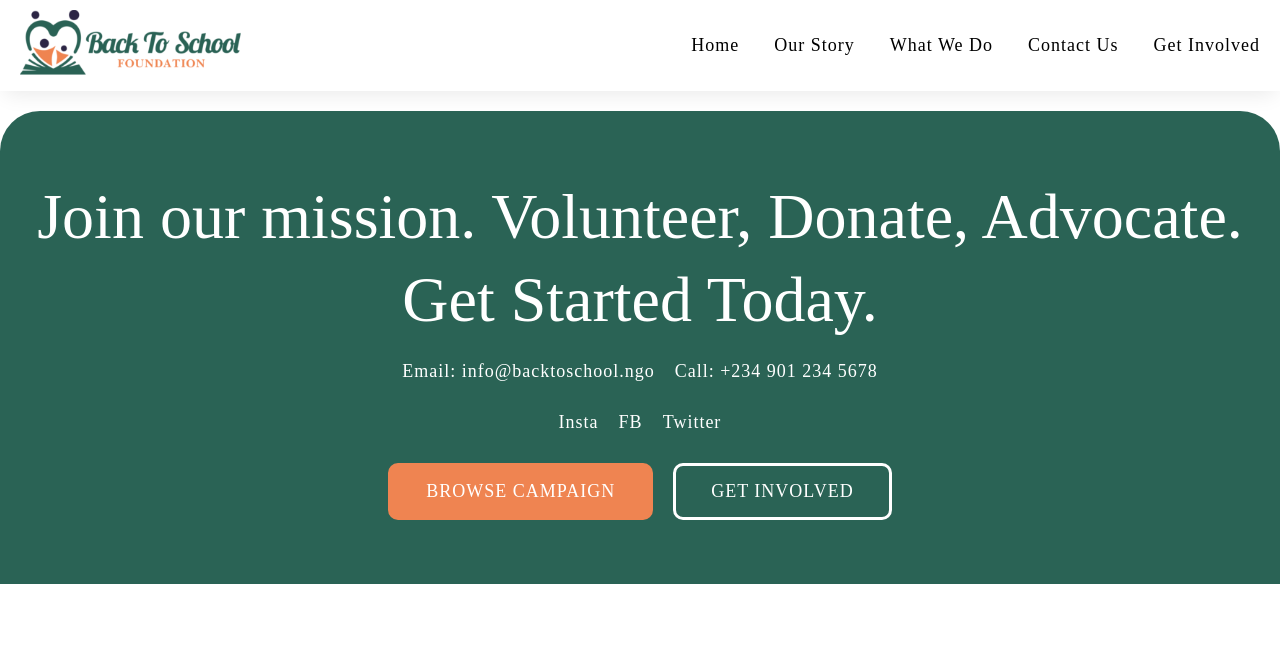
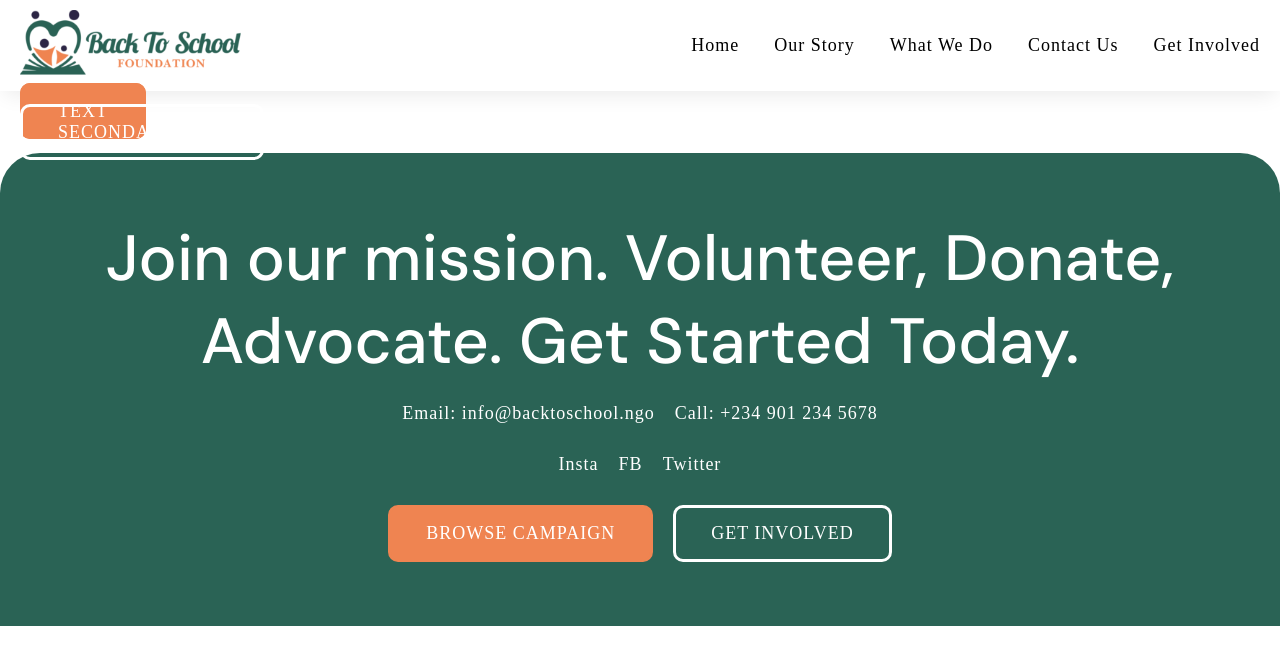
Before and after one commit to TechduceAfrica/back-to-school, a React (Create React App) app: page / in a window 1280 px wide. Shown: the top 664 px of the page. Built offline with nearby package versions, Linux system fonts and the light colour scheme.

Commit message:
Button Components
Primary and secondary button components created

```diff
--- a/src/App.css
+++ b/src/App.css
@@ -1,3 +1,5 @@
+@import url('https://fonts.googleapis.com/css2?family=DM+Sans:ital,wght@0,400;0,500;0,700;1,400;1,500;1,700&display=swap');
+
 body {
   display: grid;
 }
--- a/src/App.js
+++ b/src/App.js
@@ -2,12 +2,21 @@ import logo from './Logo.svg';
 import './App.css';
 import NavBar from './Components/NavBar';
 import Footer from './Components/Footer';
+import PrimaryBtn from './Components/PrimaryBtn';
+import SecondaryBtn from './Components/SecondaryBtn';
 
 function App() {
   return (
     <>
       <NavBar />
       <div className='maincontainer'>
+        <PrimaryBtn
+          btnlink=""
+          btntext="text" />
+
+        <SecondaryBtn
+          btnlink=""
+          btntext="Secondarytext" />
       </div>
       <Footer />
     </>
--- /dev/null
+++ b/src/Components/Btn.css
@@ -0,0 +1,29 @@
+.primary-btn-wrapper a {
+    color: #ffffff;
+    background-color: #EF8451;
+    border: solid 3px #EF8451;
+    border-radius: 10px;
+    padding: 15px 35px;
+    text-transform: uppercase;
+    transition: all 300ms ease-in 10ms;
+}
+
+.primary-btn-wrapper a:hover {
+    background-color: #ffffff;
+    color: #EF8451;
+}
+
+.secondary-btn-wrapper a {
+    color: #ffffff;
+    background-color: transparent;
+    border: solid 3px #ffffff;
+    border-radius: 10px;
+    padding: 15px 35px;
+    text-transform: uppercase;
+    transition: all 300ms ease-in 10ms;
+}
+
+.secondary-btn-wrapper a:hover {
+    background-color: #ffffff;
+    color: #EF8451;
+}
--- a/src/Components/Footer.css
+++ b/src/Components/Footer.css
@@ -1,3 +1,6 @@
+@import url('https://fonts.googleapis.com/css2?family=DM+Sans:ital,wght@0,400;0,500;0,700;1,400;1,500;1,700&display=swap');
+
+
 .footer-container {
     background-color: #2A6355;
     border-radius: 40px 40px 0px 0px;
--- /dev/null
+++ b/src/Components/PrimaryBtn.js
@@ -0,0 +1,12 @@
+import React from 'react';
+import './Btn.css';
+
+export default function PrimaryBtn(props) {
+  return (
+    <>
+        <div className='primary-btn-wrapper'>
+            <a href={props.btnlink} target='_self' rel='noreferrer'>{props.btntext}</a>
+        </div>
+    </>
+  )
+}
--- /dev/null
+++ b/src/Components/SecondaryBtn.js
@@ -0,0 +1,12 @@
+import React from 'react';
+import './Btn.css';
+
+export default function SecondaryBtn(props) {
+  return (
+    <>
+        <div className='secondary-btn-wrapper'>
+            <a href={props.btnlink} target='_self' rel='noreferrer'>{props.btntext}</a>
+        </div>
+    </>
+  )
+}
```
